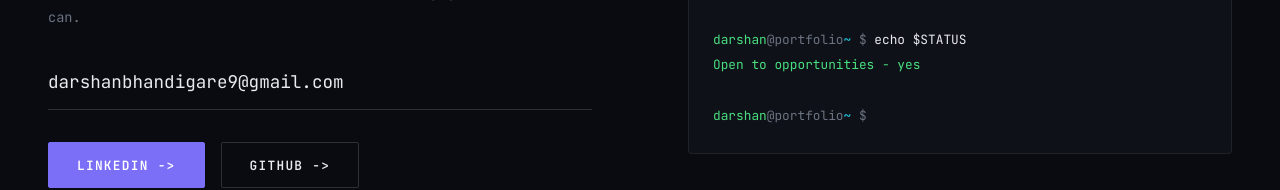
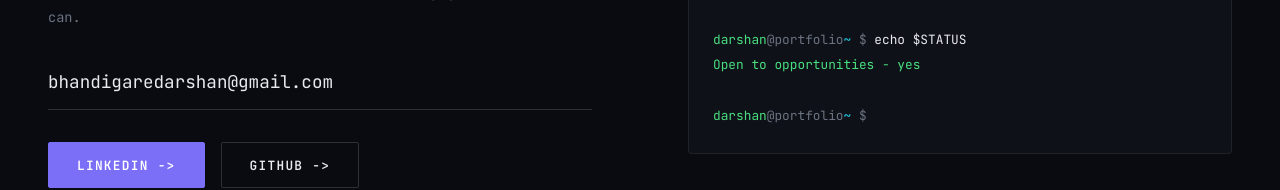
Before and after one commit to DarshanBhandigare/darshanbhandigare.github.io, a React (Vite) app: page / in a window 1280 px wide. Shown: the part 4415-4605 px from the top of the page. Built offline with nearby package versions, Linux system fonts and the light colour scheme; a web font is replaced by a local one.

Commit message:
corrected email

```diff
--- a/src/sections/ContactSection.jsx
+++ b/src/sections/ContactSection.jsx
@@ -14,8 +14,8 @@
           I&apos;m always open to new opportunities, collaborations, and conversations. Feel free to reach out - I&apos;ll
           reply as soon as I can.
         </p>
-        <a href="mailto:darshanbhandigare9@gmail.com" className="contact-email">
-          darshanbhandigare9@gmail.com
+        <a href="mailto:bhandigaredarshan@gmail.com" className="contact-email">
+          bhandigaredarshan@gmail.com
         </a>
         <div className="hero-ctas">
           <a
```
